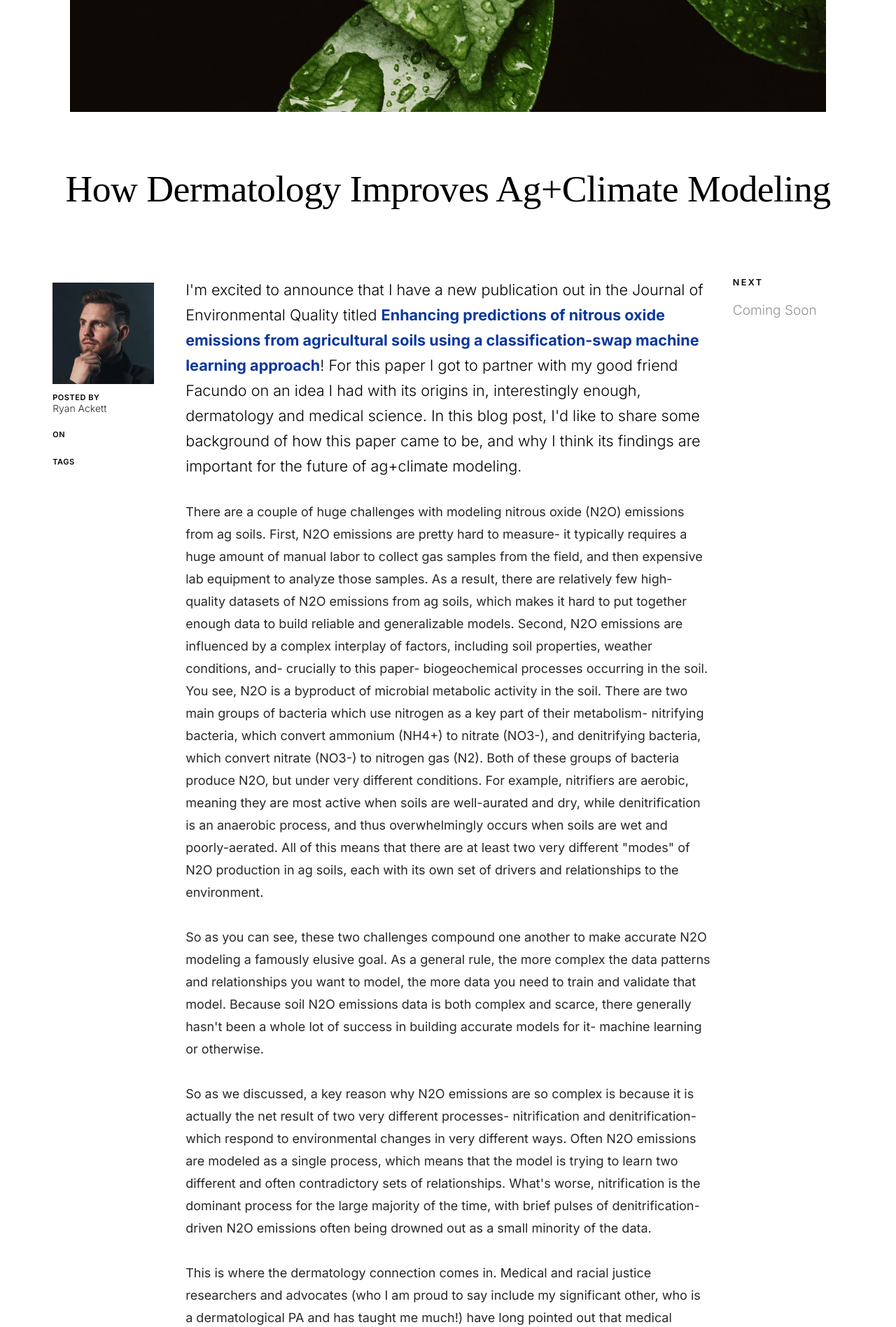
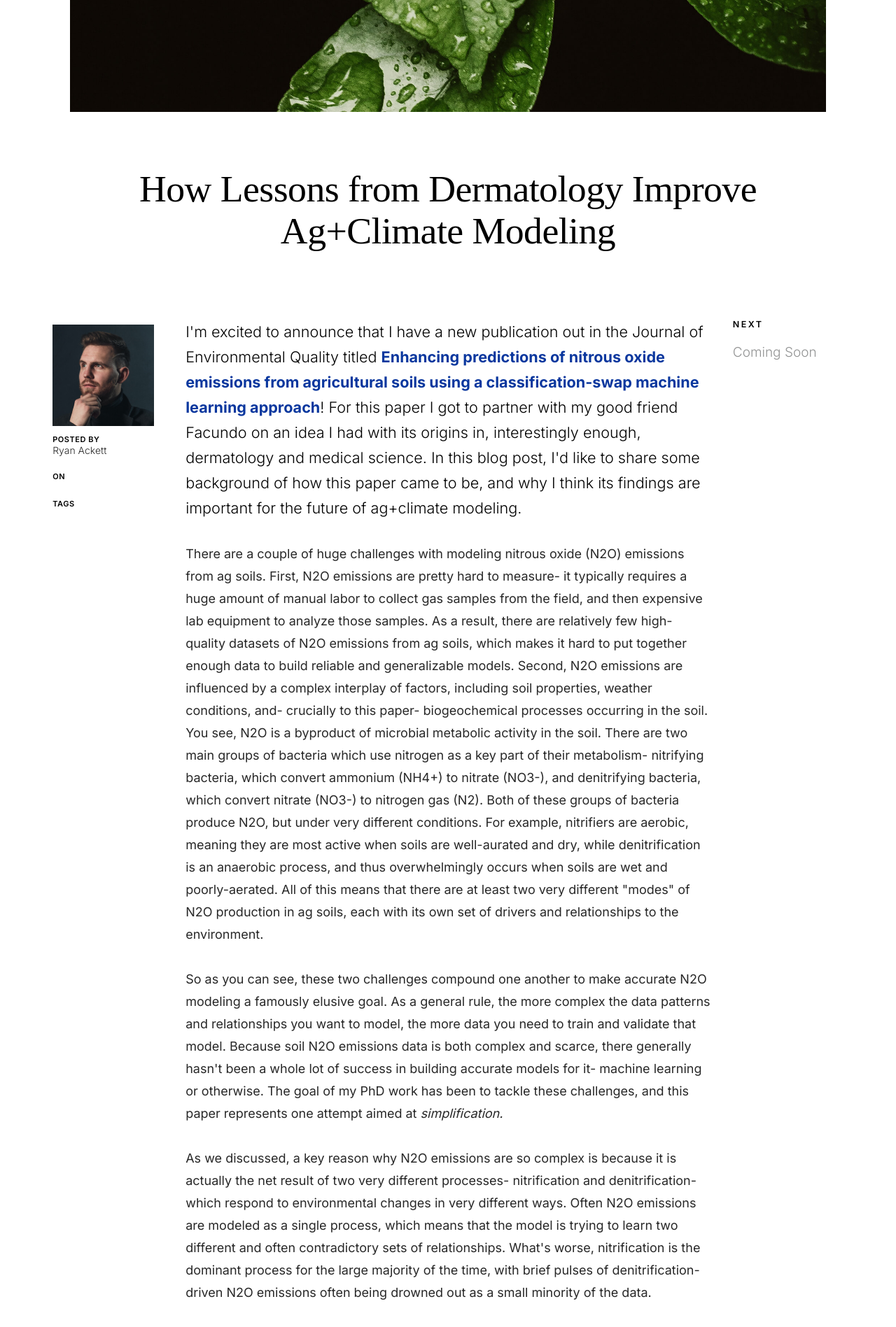
Before and after one commit to crushendo/ryans-blog, a Django app: template blogapp/templates/entries/class-swap-ml.html in a window 1280 px wide. Shown: the part 582-2479 px from the top of the page at 70% size. Run offline with Django 3.2, Linux system fonts and the light colour scheme; the template is opened without the code that fills it, so the values that code supplies are empty; parts of the project's set-up code (start-up, migrations or seed data) failed here and were passed over; some libraries are stand-ins or nearby versions; some web fonts are replaced.

Commit message:
update blog

```diff
--- a/blogapp/templates/entries/class-swap-ml.html
+++ b/blogapp/templates/entries/class-swap-ml.html
@@ -1,6 +1,6 @@
 {% extends 'base.html' %}
 
-{% block title %}How Dermatology Improves Ag+Climate Modeling{% endblock %}
+{% block title %}How Lessons from Dermatology Improve Ag+Climate Modeling{% endblock %}
 
 {% block content %}
     <!-- content
@@ -22,7 +22,7 @@
                     </div> <!-- end s-content__media -->
 
                     <div class="s-content__entry-header">
-                        <h1 class="s-content__title s-content__title--post">How Dermatology Improves Ag+Climate Modeling</h1>
+                        <h1 class="s-content__title s-content__title--post">How Lessons from Dermatology Improve Ag+Climate Modeling</h1>
                     </div> <!-- end s-content__entry-header -->
 
                     <div class="s-content__primary">
@@ -62,10 +62,12 @@
                             goal. As a general rule, the more complex the data patterns and relationships you want to model, the more data
                             you need to train and validate that model. Because soil N2O emissions data is both complex and scarce, there
                             generally hasn't been a whole lot of success in building accurate models for it- machine learning or otherwise.
+                            The goal of my PhD work has been to tackle these challenges, and this paper represents one attempt aimed at
+                            <em>simplification.</em>
                             </p>
 
                             <p>
-                            So as we discussed, a key reason why N2O emissions are so complex is because it is actually the net result
+                            As we discussed, a key reason why N2O emissions are so complex is because it is actually the net result
                             of two very different processes- nitrification and denitrification- which respond to environmental changes
                             in very different ways. Often N2O emissions are modeled as a single process, which means that the model is
                             trying to learn two different and often contradictory sets of relationships. What's worse, nitrification is
@@ -77,9 +79,11 @@
                             This is where the dermatology connection comes in. Medical and racial justice researchers and advocates
                             (who I am proud to say include my significant other, who is a dermatological PA and has taught me much!) have
                             long pointed out that medical textbooks and training materials have a strong bias towards lighter skin tones
-                            and white populations. This has real consequences- for example, a 2020 study found that medical students were
-                            significantly less able to identify symptoms of common skin conditions when presented on darker skin tones
-                            compared to lighter skin tones. Poor health outcomes resulting from this bias are well-documented, but can be
+                            and white populations. This has real consequences- for example, a large-scale
+                            <a href="https://doi.org/10.1038/s41591-023-02728-3"> Nature Medicine paper </a>
+                            evaluating over 1000 dermatologists and primary care physicians found that both groups
+                            perform significantly worse at accurately diagnosing the same skin conditions on dark skin compared to lighter
+                            skin tones. Poor health outcomes resulting from this bias are well-documented, but can be
                             hidden in aggregate health data by the overwhelming majority of lighter-skinned patients. To address this issue,
                             medical researchers have advocated against using one-size-fits-all models and performance metrics, and instead
                             recommend explicit representation and evaluation of different skin tones and populations.
```
